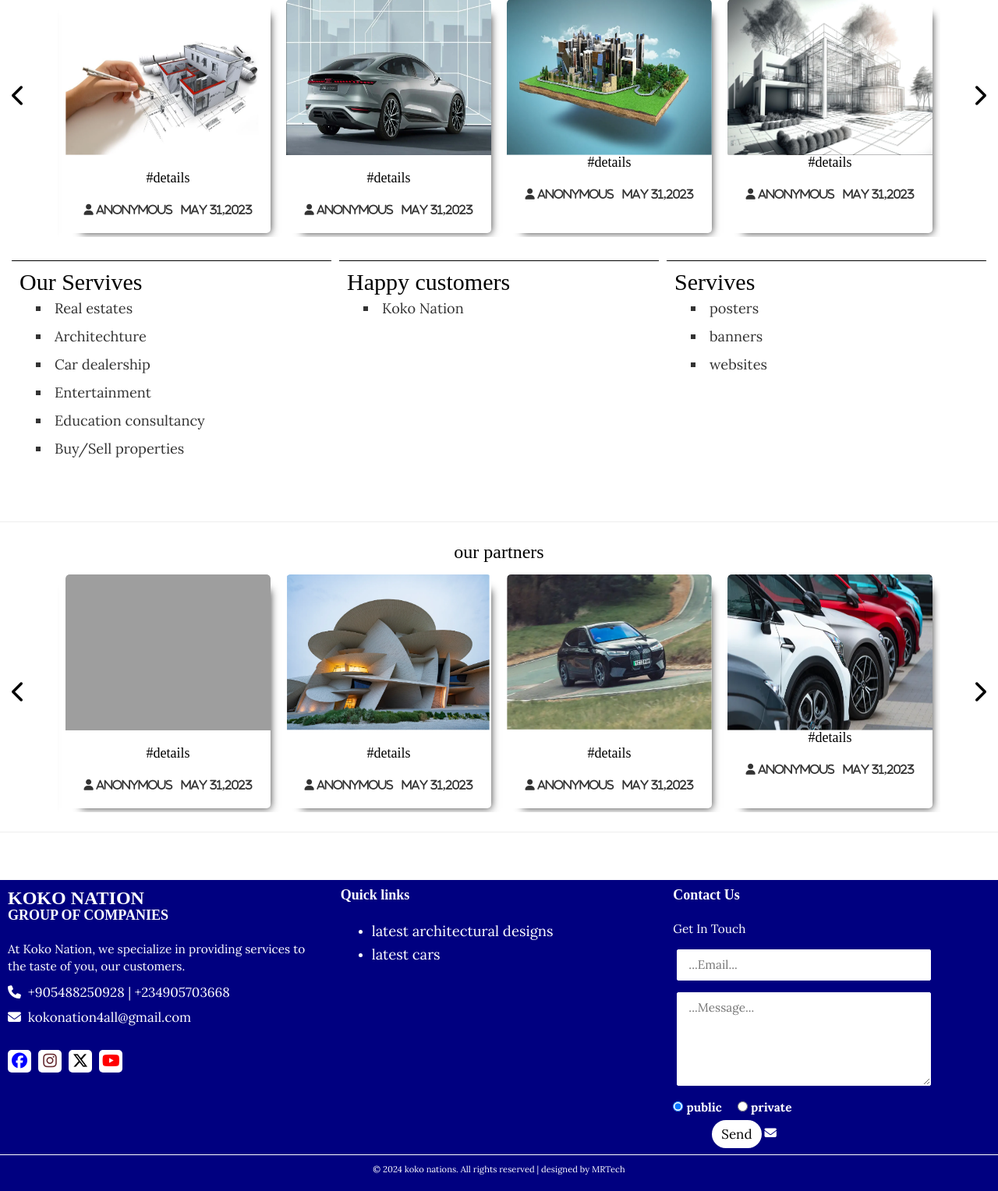
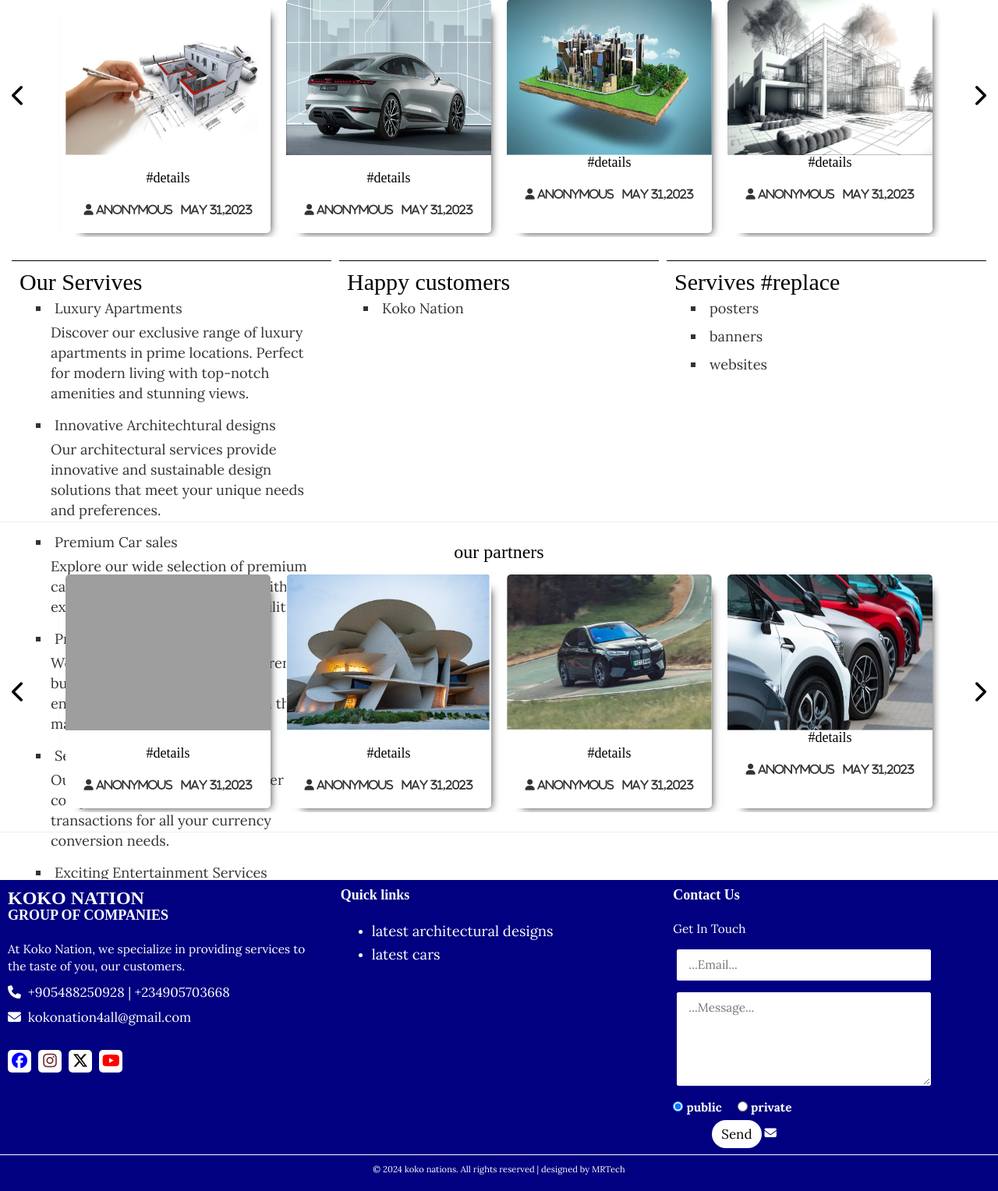
Before and after one commit to ChegeMicheal/kokonations, a Flask app: page / in a window 1280 px wide. Shown: the part 102-1630 px from the top of the page at 78% size. Run offline with Flask 3, Linux system fonts and the light colour scheme; some libraries are stand-ins or nearby versions; grey boxes are pictures that could not be loaded.

Commit message:
Update homepage.html
our services updated to have description

```diff
--- a/website/templates/homepage.html
+++ b/website/templates/homepage.html
@@ -78,14 +78,29 @@
   <div class="content-section">
     <h2>Our Servives</h2>
     <ul>
-   <li> <a href="/realestate">Real estates</a> </li>
-  <li><a href="/architechture">Architechture</a> </li>
-  <li><a href="/cars">Car dealership</a> </li>
-  <li><a href="#">Entertainment</a></li>
-    <li><a href="#">Education consultancy</a> </li>
-  <li><a href="#">Buy/Sell properties</a></li>
+   <li> <a href="/realestate">Luxury Apartments</a> </li>
+<p>Discover our exclusive range of luxury apartments in prime locations. Perfect for modern living with top-notch amenities and stunning views.</p>
 
-    </ul>
+<li><a href="/architechture">Innovative Architechtural designs</a> </li>
+<p>Our architectural services provide innovative and sustainable design solutions that meet your unique needs and preferences.</p>
+
+ <li><a href="/cars">Premium Car sales</a> </li>
+<p>Explore our wide selection of premium cars, offering the latest models with excellent performance and reliability.</p>
+
+ <li><a href="#">Property Trading</a></li>
+<p>We facilitate smooth and transparent buying and selling of properties, ensuring you get the best deals in the market.</p>
+
+ <li><a href="#">Secure Money Exchange</a></li>
+<p>Our money exchange services offer competitive rates and secure transactions for all your currency conversion needs.</p>
+
+ <li><a href="#">Exciting Entertainment Services</a></li>
+<p>We provide a variety of entertainment services, including event planning, talent booking, and more, to make your occasions memorable.</p>
+
+<li><a href="#">Expert Education consultancy</a> </li>
+<p>Our educational consultancy services offer guidance and support for students and institutions to achieve academic excellence.</p>
+
+
+  </ul>
   </div>
 
   <div class="content-section">
@@ -96,12 +111,13 @@
   </div>
 
   <div class="content-section">
-    <h2>Servives</h2>
+    <h2>Servives #replace</h2>
     <ul>
 
       <li> <a href="#">posters</a> </li>
       <li><a href="#">banners</a> </li>
       <li><a href="#">websites</a> </li>
+
 
     </ul>
 
```
